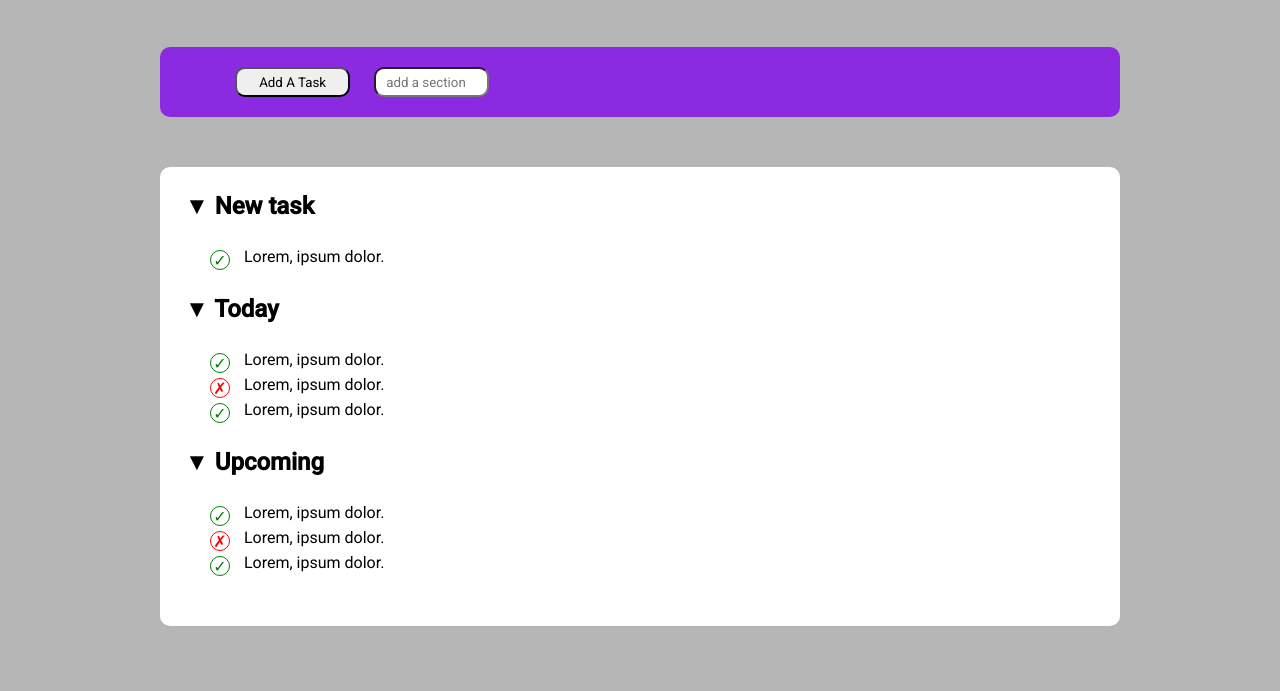
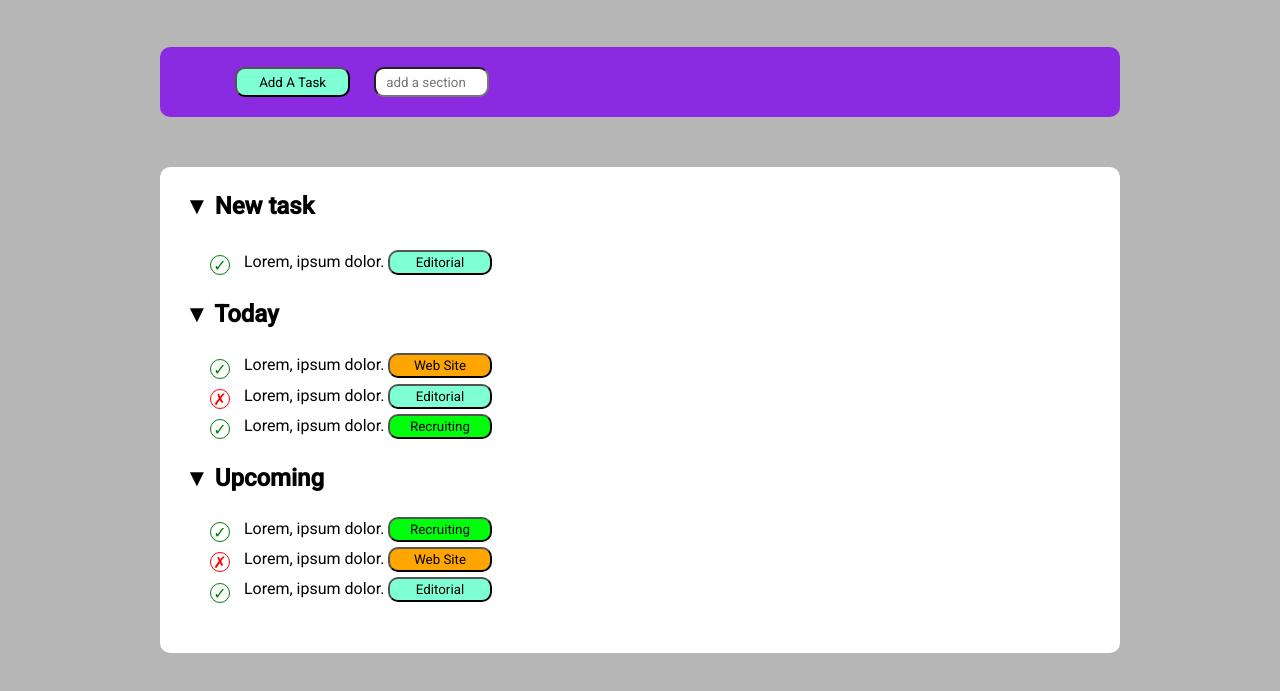
Before and after one commit to Richiisontheway/html-css-toboolist, a plain HTML site: page index.html in a window 1280 px wide. Shown: the part 53-744 px from the top of the page. Drawn offline with Linux system fonts and the light colour scheme.

Commit message:
esercizio finito

```diff
--- a/css/style.css
+++ b/css/style.css
@@ -55,6 +55,8 @@ img,h1{
 
     border-radius: 10px;
 
+    background-color: aquamarine;
+
 }
 
 .aggiungi{
@@ -84,6 +86,8 @@ img,h1{
 
 }
 
+/* tutto cio che riguarda la list item è da qui in poi */
+
 ul , ol{
 
     padding: 25px;
@@ -92,6 +96,8 @@ ul , ol{
 
 
 }
+
+
 
 .check{
 
@@ -144,3 +150,64 @@ ul , ol{
     margin-top: 5px;
 
 }
+
+/* da qui creo i pulsanti */
+
+.bottone{
+
+    width: 12%;
+
+    height: 25px;
+
+    border-radius: 10px;
+
+    background-color: aquamarine;
+
+    margin-top: 5px;
+
+}
+
+.bottone2{
+
+    width: 12%;
+
+    height: 25px;
+
+    border-radius: 10px;
+
+    background-color: orange;
+
+    margin-botton: 5px;
+
+
+}
+
+.bottone3{
+
+    width: 12%;
+
+    height: 25px;
+
+    border-radius: 10px;
+
+    background-color: rgb(0, 255, 13);
+
+    margin-bottom: 5px;
+
+
+
+}
+
+#speciale{
+
+    width: 12%;
+
+    height: 25px;
+
+    border-radius: 10px;
+
+    background-color: rgb(0, 255, 13);
+
+    margin-top: 5px;
+
+}
--- a/index.html
+++ b/index.html
@@ -49,6 +49,12 @@
 
                                 Lorem, ipsum dolor.
 
+                                <button class="bottone">
+
+                                    Editorial
+
+                                </button>
+
                             </li>
 
 
@@ -72,6 +78,13 @@
                                 </span>
 
                                 Lorem, ipsum dolor.
+
+                                <button class="bottone2">
+
+                                    Web Site
+
+                                </button>
+
                             </li>
 
                             <li>
@@ -84,6 +97,14 @@
 
                                 Lorem, ipsum dolor.
 
+                                <button class="bottone">
+
+                                    Editorial
+
+                                </button>
+
+
+
                             </li>
 
                             <li>
@@ -95,6 +116,13 @@
                                 </span>
 
                                 Lorem, ipsum dolor.
+
+                                <button id="speciale">
+
+                                    Recruiting
+
+                                </button>
+
                             </li>
 
                         </ul>
@@ -121,6 +149,12 @@
 
                                 Lorem, ipsum dolor.
 
+                                <button class="bottone3">
+
+                                    Recruiting
+
+                                </button>
+
                             </li>
 
                             <li>
@@ -133,6 +167,12 @@
 
                                 Lorem, ipsum dolor.
 
+                                <button class="bottone2">
+
+                                    Web Site
+
+                                </button>
+
                             </li>
 
                             <li>
@@ -143,6 +183,13 @@
                                 </span>
 
                                 Lorem, ipsum dolor.
+
+                                <button class="bottone">
+
+                                    Editorial
+
+                                </button>
+
                             </li>
 
                         </ul>
```
